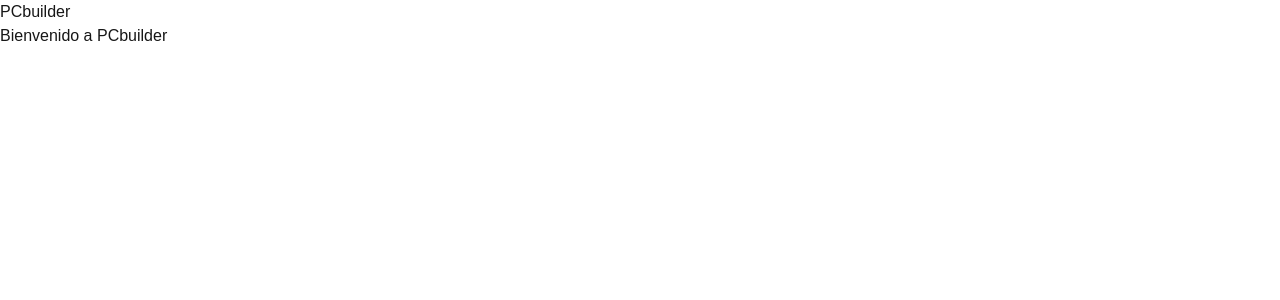
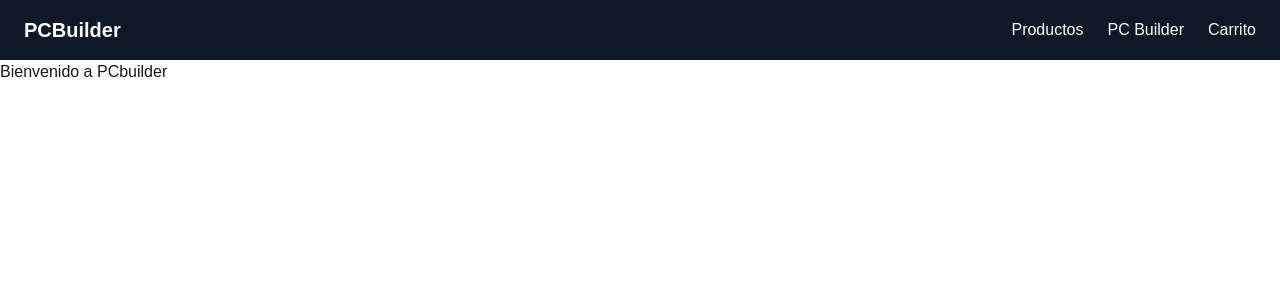
Before and after one commit to vicmedina01/pcbuilder, a Next.js app: page / in a window 1280 px wide. Shown: the top 300 px of the page. Built offline with nearby package versions, Linux system fonts and the light colour scheme.

Commit message:
feat: navbar with tailwind basic styles

```diff
--- a/components/Navbar.jsx
+++ b/components/Navbar.jsx
@@ -1,5 +1,12 @@
 export default function Navbar() {
-    return (
-            <nav>PCbuilder</nav>
-    )
+  return (
+    <nav className="bg-gray-900 text-white px-6 py-4 flex justify-between items-center">
+      <span className="text-xl font-bold">PCBuilder</span>
+      <div className="flex gap-6">
+        <a href="#">Productos</a>
+        <a href="#">PC Builder</a>
+        <a href="#">Carrito</a>
+      </div>
+    </nav>
+  )
 }
```
